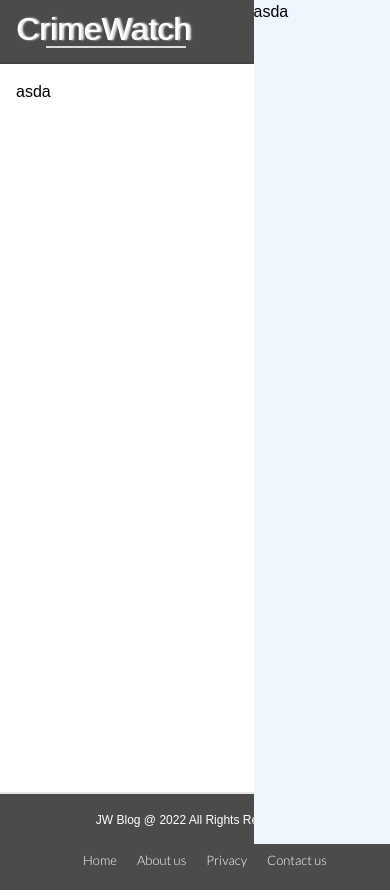
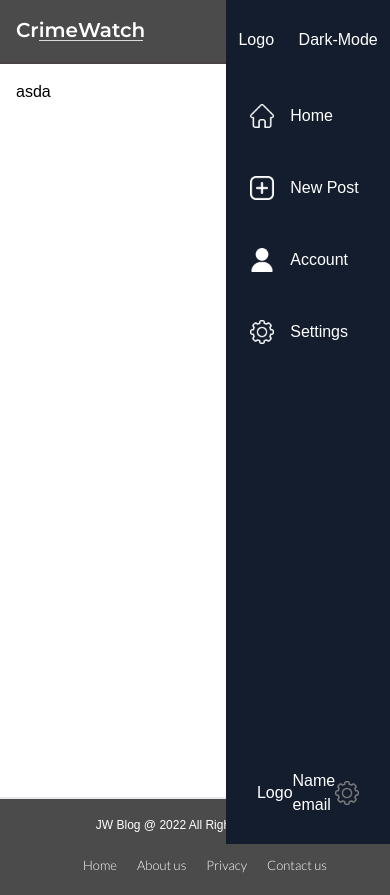
Before and after one commit to johnski9000/Blog-Website, a Next.js app: page / in a window 390 px wide. Both pictures are taken after a click on the picture 342 px from the left and 31 px from the top of the page. Built offline with nearby package versions, Linux system fonts and the light colour scheme; no server answers.

Commit message:
styling changes and mobile nav changes

```diff
--- a/components/Layout.js
+++ b/components/Layout.js
@@ -89,12 +89,41 @@ function Layout({ children, title }) {
         <div className="md:hidden w-24 flex justify-center items-center relative">
           <img
             src="menu.png"
-            className="w-1/4"
+            className="w-1/4 menu-image"
             onClick={() => setMenuOpen(!menuOpen)}
           />
           {menuOpen && (
-            <div className="absolute bg-blue-50 w-32 h-screen top-0 menu">
-              <div>asda</div>
+            <div className="absolute w-32 h-screen top-0 menu">
+              <div className="text-white flex w-full h-20 justify-around items-center">
+                <div>Logo</div>
+                <div>Dark-Mode</div>
+              </div>
+              <div className="relative h-3/4">
+                <div className="p-6 flex">
+                  <img src="/home.png" className="w-6 mobile-menu-logo"/>
+                  <div className="text-white ml-4">Home</div>
+                </div>
+                <div className="p-6 flex">
+                  <img src="/more.png" className="w-6 mobile-menu-logo"/>
+                  <div className="text-white ml-4">New Post</div>
+                </div>
+                <div className="p-6 flex">
+                  <img src="/user(2).png" className="w-6 mobile-menu-logo"/>
+                  <div className="text-white ml-4">Account</div>
+                </div>
+                <div className="p-6 flex">
+                  <img src="/settings.png" className="w-6 mobile-menu-logo"/>
+                  <div className="text-white ml-4">Settings</div>
+                </div>
+                <div className="text-white absolute w-full h-32 -bottom-36 flex justify-center items-center">
+                  <div>Logo</div>
+                  <div className="px-">
+                    <div>Name</div>
+                    <div>email</div>
+                  </div>
+                  <div><img src="/settings.png" className="w-6 cog-loggedin"/></div>
+                </div>
+              </div>
             </div>
           )}
         </div>
--- a/styles/globals.css
+++ b/styles/globals.css
@@ -16,16 +16,25 @@ body {
 }
 
 .main-page {
-  min-height: 93.8vh;
+  min-height: 94.4vh;
   /* background-color: white; */
   /* background-image: url("/background-white-paint.jpg"); */
   color: black;
 }
 
 .logo {
-  /* font-family: 'Faster One'; */
-  text-shadow: 2px 0px 2px white;
-    color: white;
+  font-family: 'Montserrat', sans-serif;
+  color: white;
+}
+@media screen and (max-width: 768px) {
+  .title-container a {
+      font-size: 20px;
+  }
+  .underline-logo {
+  right: 0%;
+  height: 1px !important;
+  bottom: 29% !important;
+}
 }
 .underline-logo {
   position: absolute;
@@ -33,8 +42,8 @@ body {
   width: 80%;
   background: white;
   opacity: 0.8;
-  right: 3%;
-  bottom: 14%;
+  right: 2%;
+  bottom: 20%;
 }
 
 @keyframes bounce-short {
@@ -85,17 +94,27 @@ body {
 }
 .menu {
   position: absolute;
-    width: 35vw;
+    width: 42vw;
     height: 100vh;
     top: 0;
     right: 0;
     margin-right: 0;
     animation-name: slide-out;
   animation-duration: 1s;
+
   animation-iteration-count: 1;
-  /* background-color: black; */
+  background: #141d2d;
   opacity: 1;
   z-index: 1000;
+}
+.menu-image,
+.mobile-menu-logo {
+  -webkit-filter: invert(100%); /* Safari/Chrome */
+    filter: invert(100%);
+}
+.cog-loggedin {
+  -webkit-filter: invert(50%); /* Safari/Chrome */
+  filter: invert(50%);
 }
 .menu-pc {
   position: absolute;
@@ -160,12 +179,11 @@ footer {
   }
 }
 .title-container {
-    font-size: 32px;
-    text-shadow: .3px 1px black;
+    font-size: 28px;
     animation-name: appear;
   animation-duration: 1s;
   animation-iteration-count: 1;
-  padding-top: 2px;
+  padding-top: 4px;
 }
 .search-input {
   padding-left: 2.3rem;
@@ -176,7 +194,8 @@ main {
   padding-top: 4rem;
 }
 .list-item-custom:hover{
-  background-color: #0047AB;
+  background-color: black;
+  color: white;
   font-weight: bold;
 }
 
```
Also changed, not shown: public/user(2).png (added).
